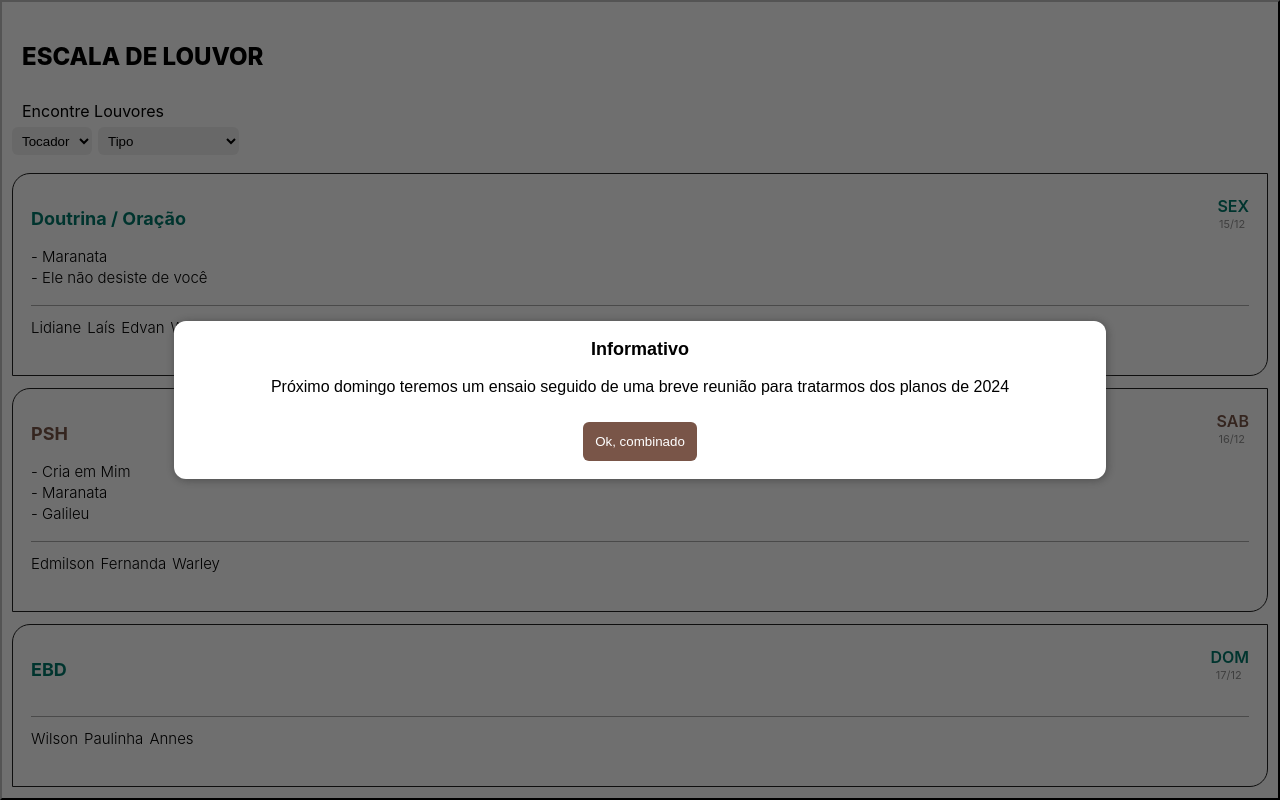
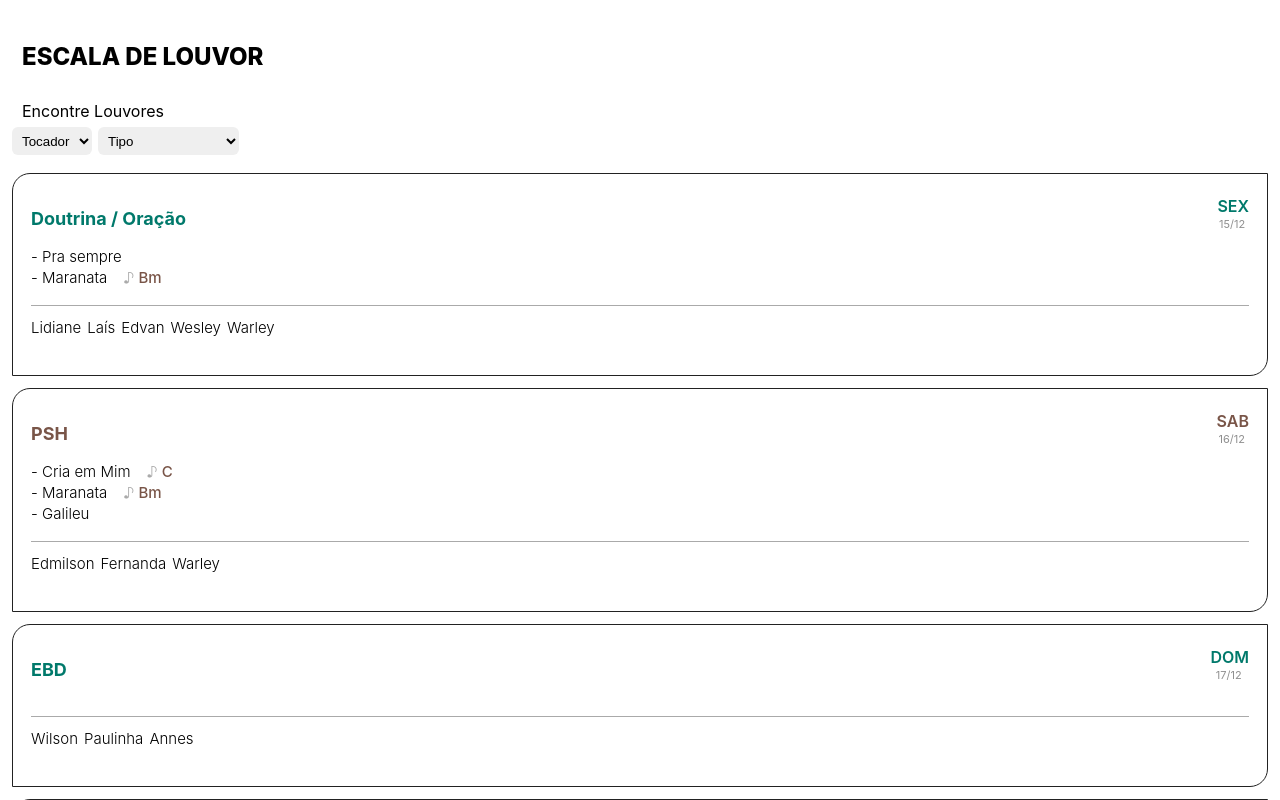
Before and after one commit to hupernikomen/scalepraise, a React (Create React App) app: page / in a window 1280 px wide. Shown: the top 800 px of the page. Built offline with nearby package versions, Linux system fonts and the light colour scheme.

Commit message:
Postagem

```diff
--- a/src/App.js
+++ b/src/App.js
@@ -1,4 +1,3 @@
-import moment from 'moment';
 import CalendarItem from './CalendarItem';
 import { useEffect, useState } from 'react';
 
@@ -9,26 +8,16 @@ export default function App() {
   const [tipoLouvor, setTipoLouvor] = useState('');
   const tocadores = ['Andre', 'Thiago', 'Warley', 'Rhuan'];
   const [tocador, setTocador] = useState('');
-  const [balao, setBalao] = useState();
 
   useEffect(() => {
     buscaTocador(tocador, tipoLouvor);
   }, [tocador, tipoLouvor]);
 
-  useEffect(() => {
-    setTimeout(() => {
-      setBalao({
-        mensagem: 'Próximo domingo teremos um ensaio seguido de uma breve reunião para tratarmos dos planos de 2024',
-        botao: 'Ok, combinado'
-      });
-    }, 3500);
-  }, []);
-
   // Musicos
   const musicos = {
     instrumentistas: {
       sexta: ['Wesley', 'Warley'],
-      psh: ['Thiago', 'Andre', 'Warley', 'Rhuan'],
+      psh: ['Thiago', 'Andre', 'Warley', 'Rhuan', '[ Escolher ]'],
       ebd: ['Annes']
     },
 
@@ -36,34 +25,43 @@ export default function App() {
       sexta: ['Lidiane', 'Laís', 'Edvan'],
       psh: [['Wilson', 'Paulinha'], ['Kelviane', 'Fernanda'], ['Edmilson', 'Fernanda'], ['Lidiane', 'Duda', 'Laís'], [('Fernanda', 'Paulinha')]],
       ebd: ['Wilson', 'Paulinha'],
-      domingonoite: ['Laís', 'Kelviane', 'Lidiane', 'Duda']
+      domingonoite: ['Laís', 'Kelviane', 'Lidiane', 'Duda', '[ Escolher ]']
     }
   };
 
   // Revesamento do guitarrista com base no numero da semana
   // Revesamento de guitarrista para o domingo a noite
   const tocadorPSH = musicos.instrumentistas.psh[numeroDaSemana() - 1];
-  const tocadorIbav = tocadores[numeroDaSemana()];
+  const tocadorIbav = numeroDaSemana() % 2 === 0 ? 'André' : 'Thiago';
 
-  const buscaLouvores = (tipo, tocador, index) => {
-    const lista = listaLouvores.filter((item) => item.tipo === tipo);
-    const listaTocador = lista?.filter((item) => item.tocadores?.indexOf(tocador) > -1);
-    const newList = listaTocador[index - 1] || null;
-    return newList;
+  var moment = require('moment');
+  var data_hora_atual = new Date();
+
+  const posicaoLouvor = moment(data_hora_atual).startOf('isoWeek').format('ww');
+
+  const buscaLouvores = (tipo, tocador, i) => {
+    const index = i - 1;
+    const listaTipo = listaLouvores.filter((item) => item.tipo === tipo);
+    const listatocador = listaTipo.filter((item) => item.tocadores?.indexOf(tocador) > -1);
+
+    const posicao = index - Math.floor(index / listatocador.length) * listatocador.length;
+    return listatocador[posicao];
   };
 
   const escalas = [
     // Doutrina / Oração
     {
+      status: true, // Defina false para ocultar caso tenha outro culto substituindo esse
       data: proximaSexta(),
       culto: 'Doutrina / Oração',
-      louvores: [buscaLouvores('primeiromomento', 'Warley', 1), buscaLouvores('primeiromomento', 'Warley', 2)],
+      louvores: [buscaLouvores('primeiromomento', 'Warley', posicaoLouvor), buscaLouvores('primeiromomento', 'Warley', posicaoLouvor + 1)],
       vocalistas: musicos.vocalistas.sexta,
       instrumentistas: musicos.instrumentistas.sexta
     },
 
     // EBD
     {
+      status: true, // Defina false para ocultar caso tenha outro culto substituindo esse
       data: proximoDomingo(),
       culto: numeroDeDomingosMes() === numeroDaSemana() ? 'EBD com Ceia' : 'EBD',
       louvores: [],
@@ -73,9 +71,10 @@ export default function App() {
 
     // Culto de Louvor e Pregação
     {
+      status: true, // Defina false para ocultar caso tenha outro culto substituindo esse
       data: proximoDomingo(),
       culto: 'Louvor e Pregação',
-      louvores: [buscaLouvores('preludio', tocadorIbav, 1), buscaLouvores('primeiromomento', tocadorIbav, 1), buscaLouvores('comunhao', tocadorIbav, 1)],
+      louvores: [buscaLouvores('preludio', tocadorIbav, posicaoLouvor), buscaLouvores('primeiromomento', tocadorIbav, posicaoLouvor + 1), buscaLouvores('comunhao', tocadorIbav, posicaoLouvor + 2)],
       hcc: [],
       vocalistas: ['Edmilson', 'Edvan', numeroDaSemana() % 2 === 0 ? 'Fernanda' : 'Paulinha', musicos.vocalistas.domingonoite[numeroDaSemana() - 1]],
       instrumentistas: ['Wesley', 'Annes', tocadorIbav]
@@ -83,9 +82,10 @@ export default function App() {
 
     // Culto PSH
     {
+      status: true, // Defina false para ocultar caso tenha outro culto substituindo esse
       data: proximoSabado(),
       culto: 'PSH',
-      louvores: [buscaLouvores('preludio', tocadorPSH, 1), buscaLouvores('primeiromomento', tocadorPSH, 1), buscaLouvores('comunhao', tocadorPSH, 1)],
+      louvores: [buscaLouvores('preludio', tocadorPSH, posicaoLouvor), buscaLouvores('primeiromomento', tocadorPSH, posicaoLouvor + 1), buscaLouvores('comunhao', tocadorPSH, posicaoLouvor + 2)],
       vocalistas: musicos.vocalistas.psh[numeroDaSemana() - 1],
       instrumentistas: musicos.instrumentistas.psh[numeroDaSemana() - 1]
     },
@@ -113,6 +113,18 @@ export default function App() {
       instrumentistas: ['Wesley', 'André', 'Thiago', 'Annes']
     }
   ];
+
+  // function buscaLouvores(tipo, tocador, lista) {
+  //   let resultado = [];
+
+  //   lista.forEach((item) => {
+  //     if (item?.tocadores?.indexOf(tocador) && item?.tipo === tipo) {
+  //       resultado.push(item);
+  //     }
+  //   });
+
+  //   return resultado;
+  // }
 
   //Converte data String em data Date
   function converteData(inData) {
@@ -193,33 +205,6 @@ export default function App() {
   }
 
   return (
-    <div>
-      {balao ? (
-        <button
-          onClick={() => setBalao('')}
-          style={{ position: 'fixed', zIndex: 999, width: '100vw', display: 'flex', alignItems: 'center', justifyContent: 'center', height: '100vh', background: '#00000090' }}
-        >
-          <div
-            style={{
-              boxShadow: '1px 1px 10px #33333399',
-              padding: 18,
-              flexDirection: 'column',
-              background: '#fff',
-              width: '70vw',
-              minHeight: 100,
-              alignItems: 'center',
-              display: 'flex',
-              justifyContent: 'center',
-              borderRadius: 12
-            }}
-          >
-            <strong style={{ fontSize: 18 }}>Informativo</strong>
-            <label style={{ marginTop: 18, textAlign: 'center', fontSize: 16, fontWeight: 300, color: '#000' }}>{balao.mensagem}</label>
-            <div style={{ padding: 12, background: '#795548', color: '#fff', borderRadius: 6, marginTop: 26 }}>{balao.botao}</div>
-          </div>
-        </button>
-      ) : null}
-
     <div style={{ padding: 12 }}>
       <h1 style={{ margin: '30px 10px', fontSize: 24, fontWeight: 800 }}>ESCALA DE LOUVOR</h1>
 
@@ -254,6 +239,5 @@ export default function App() {
 
       <p style={{ textAlign: 'center', marginTop: 50, fontWeight: 300 }}>Ministério de Louvor Adonai</p>
     </div>
-    </div>
   );
 }
--- a/src/CalendarItem/index.js
+++ b/src/CalendarItem/index.js
@@ -2,6 +2,10 @@ import './estilo.css';
 import moment from 'moment';
 
 export default function CalendarItem({ data }) {
+  if (data?.status === false) {
+    return;
+  }
+
   const escala = require('../utils/louvores.json');
   const semana = ['DOM', 'SEG', 'TER', 'QUA', 'QUI', 'SEX', 'SAB'];
 
@@ -48,7 +52,7 @@ export default function CalendarItem({ data }) {
       </div>
       <div style={{ display: 'grid', marginBottom: 18, gap: 2 }}>
         {data?.louvores?.map((louvor, index) => {
-          const tom = escala.find((item) => item.louvor === louvor);
+          const tonsescalasextras = escala.find((item) => item.louvor === louvor);
 
           return (
             <label
@@ -62,7 +66,7 @@ export default function CalendarItem({ data }) {
               }}
             >
               - {louvor?.louvor || louvor} {index === 0 && data.culto === 'Louvor e Pregação' ? ' [ Prelúdio ]' : ''}
-              {tom?.tom ? (
+              {louvor?.tom || tonsescalasextras?.tom ? (
                 <div
                   style={{
                     marginLeft: 16,
@@ -72,7 +76,7 @@ export default function CalendarItem({ data }) {
                   }}
                 >
                   <label style={{ color: '#aaa', marginRight: 4 }}>♪</label>
-                  <div style={{ fontWeight: 500, color: '#795548' }}>{tom?.tom}</div>
+                  <label style={{ fontWeight: 500, color: '#795548' }}>{louvor?.tom || tonsescalasextras?.tom}</label>
                 </div>
               ) : null}
             </label>
--- a/src/utils/louvores.json
+++ b/src/utils/louvores.json
@@ -3,27 +3,24 @@
   { "tipo": "preludio", "tom": "F#m", "louvor": "Em Espírito em verdade", "tocadores": ["Andre"] },
   { "tipo": "preludio", "tom": "C", "louvor": "Renova-me", "tocadores": ["Andre"] },
   { "tipo": "preludio", "tom": "E", "louvor": "Jesus em Tua presença", "tocadores": ["Andre"] },
-  { "tipo": "preludio", "tom": "C", "louvor": "Cria em Mim", "tocadores": ["Andre"] },
+  { "tipo": "preludio", "tom": "C", "louvor": "Cria em Mim", "tocadores": ["Andre", "Warley"] },
   { "tipo": "preludio", "tom": "D", "louvor": "Vem, esta é a hora", "tocadores": ["Andre"] },
   { "tipo": "preludio", "tom": "F", "louvor": "Não ha Deus maior", "tocadores": ["André"] },
-  { "tipo": "preludio", "tom": "C", "louvor": "Cria em Mim", "tocadores": ["Warley"] },
   { "tipo": "preludio", "tom": "", "louvor": "Vim para adorar-Te", "tocadores": ["Andre"] },
-  { "tipo": "preludio", "tom": "", "louvor": "Tu és Soberano", "tocadores": [] },
-  { "tipo": "preludio", "tom": "", "louvor": "Digno de Glória", "tocadores": [] },
-  { "tipo": "preludio", "tom": "", "louvor": "Deus esta aqui", "tocadores": [] },
+  { "tipo": "preludio", "tom": "", "louvor": "Tu és Soberano", "tocadores": [""] },
+  { "tipo": "preludio", "tom": "", "louvor": "Digno de Glória", "tocadores": [""] },
+  { "tipo": "preludio", "tom": "", "louvor": "Deus esta aqui", "tocadores": [""] },
 
-  { "tipo": "primeiromomento", "tom": "Bm", "louvor": "Maranata", "tocadores": ["Andre"] },
   { "tipo": "primeiromomento", "tom": "Am", "louvor": "Ao único", "tocadores": ["Andre"] },
   { "tipo": "primeiromomento", "tom": "D", "louvor": "Isaias 9", "tocadores": ["Andre"] },
+  { "tipo": "primeiromomento", "tom": "Bm", "louvor": "Maranata", "tocadores": ["Andre", "Warley", "Rhuan"] },
+  { "tipo": "primeiromomento", "tom": "E", "louvor": "Sobre as águas", "tocadores": ["Andre"] },
   { "tipo": "primeiromomento", "tom": "Bb", "louvor": "Nada além do sangue", "tocadores": ["Andre"] },
-  { "tipo": "primeiromomento", "tom": "Bm", "louvor": "Maranata", "tocadores": ["Warley"] },
-  { "tipo": "primeiromomento", "tom": "E", "louvor": "Sobre as águas", "tocadores": ["Andre"] },
-  { "tipo": "primeiromomento", "tom": "Bm", "louvor": "Maranata", "tocadores": ["Rhuan"] },
-  { "tipo": "primeiromomento", "tom": "", "louvor": "Jesus é o caminho", "tocadores": [] },
+  { "tipo": "primeiromomento", "tom": "", "louvor": "Jesus é o caminho", "tocadores": [""] },
+  { "tipo": "primeiromomento", "tom": "", "louvor": "Poderoso Deus", "tocadores": ["Andre"] },
   { "tipo": "primeiromomento", "tom": "", "louvor": "Poder Pra Salvar", "tocadores": ["Andre"] },
-  { "tipo": "primeiromomento", "tom": "", "louvor": "Poderoso Deus", "tocadores": ["Andre"] },
-  { "tipo": "primeiromomento", "tom": "", "louvor": "Eu navegarei", "tocadores": [] },
-  { "tipo": "primeiromomento", "tom": "", "louvor": "Perto quero estar", "tocadores": [] },
+  { "tipo": "primeiromomento", "tom": "", "louvor": "Eu navegarei", "tocadores": [""] },
+  { "tipo": "primeiromomento", "tom": "", "louvor": "Perto quero estar", "tocadores": [""] },
   { "tipo": "primeiromomento", "tom": "", "louvor": "Jó", "tocadores": ["Andre"] },
   { "tipo": "primeiromomento", "tom": "", "louvor": "Meu Mestre", "tocadores": ["Andre"] },
   { "tipo": "primeiromomento", "tom": "", "louvor": "Venha o teu Reino", "tocadores": ["Andre"] },
@@ -36,25 +33,25 @@
   { "tipo": "primeiromomento", "tom": "", "louvor": "Eu te agradeço Deus", "tocadores": ["Rhuan"] },
   { "tipo": "primeiromomento", "tom": "", "louvor": "Faz Chover", "tocadores": ["Rhuan"] },
   { "tipo": "primeiromomento", "tom": "", "louvor": "Até que ele venha", "tocadores": ["Thiago", "André"] },
-  { "tipo": "primeiromomento", "tom": "", "louvor": "Deus Proverá", "tocadores": [] },
+  { "tipo": "primeiromomento", "tom": "", "louvor": "Deus Proverá", "tocadores": [""] },
 
+  { "tipo": "comunhao", "tom": "", "louvor": "Galileu", "tocadores": ["Andre"] },
+  { "tipo": "comunhao", "tom": "", "louvor": "Filho do Deus vivo", "tocadores": ["Andre"] },
   { "tipo": "comunhao", "tom": "D", "louvor": "Celebrai a Cristo", "tocadores": ["Andre"] },
   { "tipo": "comunhao", "tom": "Ab", "louvor": "Foi por amor", "tocadores": ["Andre"] },
-  { "tipo": "comunhao", "tom": "", "louvor": "Galileu", "tocadores": ["Andre"] },
-  { "tipo": "comunhao", "tom": "", "louvor": "Filho do Deus vivo", "tocadores": ["Andre"] },
   { "tipo": "comunhao", "tom": "", "louvor": "Meu Alvo é Cristo", "tocadores": ["Andre"] },
   { "tipo": "comunhao", "tom": "", "louvor": "Até que Ele venha", "tocadores": ["Andre"] },
-  { "tipo": "comunhao", "tom": "", "louvor": "Celebrai com jubilo", "tocadores": [] },
-  { "tipo": "comunhao", "tom": "", "louvor": "A alegria está no coração", "tocadores": [] },
+  { "tipo": "comunhao", "tom": "", "louvor": "Celebrai com jubilo", "tocadores": [""] },
+  { "tipo": "comunhao", "tom": "", "louvor": "A alegria está no coração", "tocadores": [""] },
   { "tipo": "comunhao", "tom": "", "louvor": "Ainda que a figueira", "tocadores": ["Andre"] },
-  { "tipo": "comunhao", "tom": "", "louvor": "Reina em mim", "tocadores": [] },
+  { "tipo": "comunhao", "tom": "", "louvor": "Reina em mim", "tocadores": [""] },
   { "tipo": "comunhao", "tom": "", "louvor": "Quero que valorize", "tocadores": ["Andre"] },
   { "tipo": "comunhao", "tom": "", "louvor": "Galileu", "tocadores": ["Warley"] },
   { "tipo": "comunhao", "tom": "", "louvor": "Nosso General", "guitar": ["Rhuan"] },
-  { "tipo": "comunhao", "tom": "", "louvor": "Deus é o meu refúgio", "guitar": [] },
+  { "tipo": "comunhao", "tom": "", "louvor": "Deus é o meu refúgio", "guitar": [""] },
 
   { "tipo": "ceia", "tom": "", "louvor": "Alto Preço", "tocadores": ["Andre"] },
-  { "tipo": "ceia", "tom": "", "louvor": "Corpo e família", "tocadores": [] },
+  { "tipo": "ceia", "tom": "", "louvor": "Corpo e família", "tocadores": [""] },
 
   { "tipo": "hcc", "tom": "", "n": "001", "louvor": "Antifona", "tocadores": [] },
   { "tipo": "hcc", "tom": "", "n": "002", "louvor": "Justo és Senhor", "tocadores": [] },
```
Lines whose indentation alone changed are shown as unchanged.
